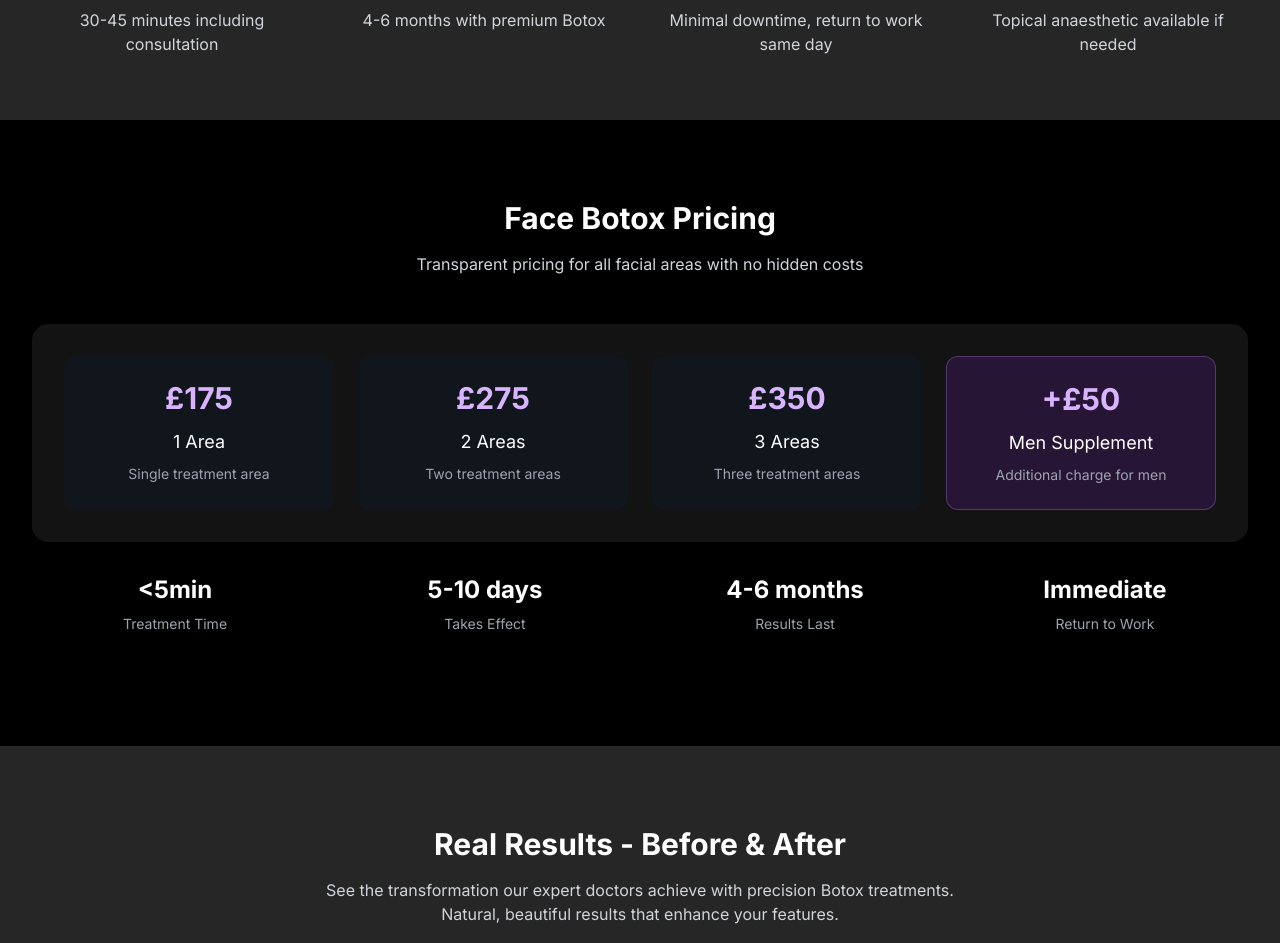
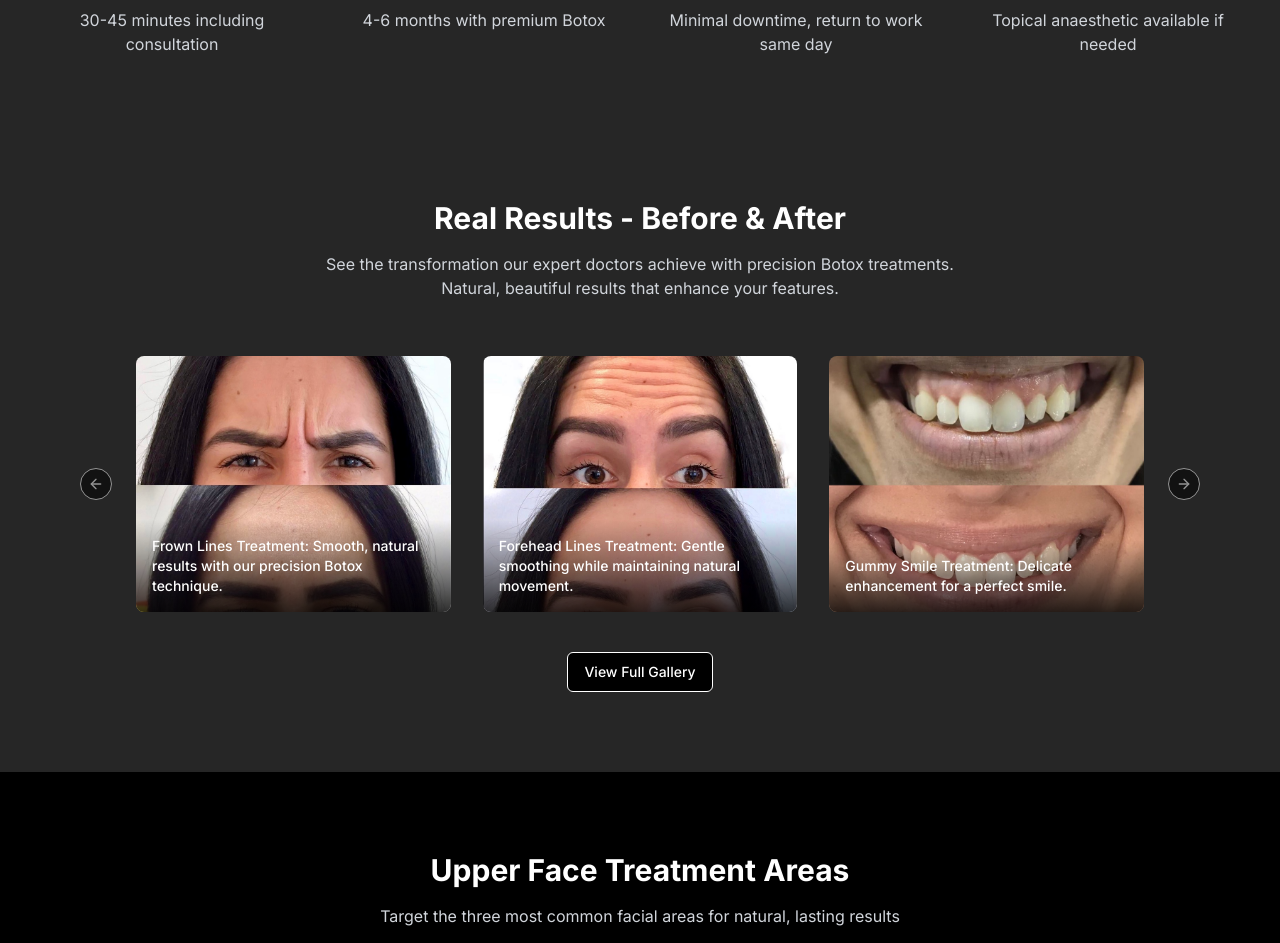
Before and after one commit to alaadin007/cosmedocs-mobile-refined-art, a React (Vite) app: page /face-botox in a window 1280 px wide. Shown: the part 1120-2063 px from the top of the page. Built offline with nearby package versions, Linux system fonts and the light colour scheme.

Commit message:
Add pricing section to Face Botox

```diff
--- a/src/pages/FaceBotox.tsx
+++ b/src/pages/FaceBotox.tsx
@@ -372,88 +372,6 @@ export default function FaceBotox() {
         </section>
 
         {/* Enhanced Pricing Section */}
-        <section id="pricing-section" className="py-20 bg-black">
-          <div className="page-container">
-            <motion.div
-              initial={{ opacity: 0, y: 30 }}
-              whileInView={{ opacity: 1, y: 0 }}
-              transition={{ duration: 0.6 }}
-              viewport={{ once: true }}
-              className="text-center mb-12"
-            >
-              <h2 className="text-3xl font-bold mb-4 text-white">Face Botox Pricing</h2>
-              <p className="text-gray-300 max-w-2xl mx-auto">Transparent pricing for all facial areas with no hidden costs</p>
-            </motion.div>
-
-            <div className="bg-accent/50 backdrop-blur-sm rounded-2xl p-8 mb-8">
-              <div className="grid grid-cols-1 md:grid-cols-2 lg:grid-cols-4 gap-6">
-                <motion.div
-                  initial={{ opacity: 0, y: 20 }}
-                  whileInView={{ opacity: 1, y: 0 }}
-                  transition={{ duration: 0.6, delay: 0.1 }}
-                  className="text-center bg-gray-900/50 rounded-xl p-6 hover:bg-gray-900/70 transition-all duration-300"
-                >
-                  <div className="text-3xl font-bold mb-3 text-purple-300">£175</div>
-                  <div className="text-lg text-white mb-2">1 Area</div>
-                  <div className="text-sm text-gray-400">Single treatment area</div>
-                </motion.div>
-
-                <motion.div
-                  initial={{ opacity: 0, y: 20 }}
-                  whileInView={{ opacity: 1, y: 0 }}
-                  transition={{ duration: 0.6, delay: 0.2 }}
-                  className="text-center bg-gray-900/50 rounded-xl p-6 hover:bg-gray-900/70 transition-all duration-300"
-                >
-                  <div className="text-3xl font-bold mb-3 text-purple-300">£275</div>
-                  <div className="text-lg text-white mb-2">2 Areas</div>
-                  <div className="text-sm text-gray-400">Two treatment areas</div>
-                </motion.div>
-
-                <motion.div
-                  initial={{ opacity: 0, y: 20 }}
-                  whileInView={{ opacity: 1, y: 0 }}
-                  transition={{ duration: 0.6, delay: 0.3 }}
-                  className="text-center bg-gray-900/50 rounded-xl p-6 hover:bg-gray-900/70 transition-all duration-300"
-                >
-                  <div className="text-3xl font-bold mb-3 text-purple-300">£350</div>
-                  <div className="text-lg text-white mb-2">3 Areas</div>
-                  <div className="text-sm text-gray-400">Three treatment areas</div>
-                </motion.div>
-
-                <motion.div
-                  initial={{ opacity: 0, y: 20 }}
-                  whileInView={{ opacity: 1, y: 0 }}
-                  transition={{ duration: 0.6, delay: 0.4 }}
-                  className="text-center bg-purple-900/30 border border-purple-400/30 rounded-xl p-6 hover:bg-purple-900/50 transition-all duration-300"
-                >
-                  <div className="text-3xl font-bold mb-3 text-purple-300">+£50</div>
-                  <div className="text-lg text-white mb-2">Men Supplement</div>
-                  <div className="text-sm text-gray-400">Additional charge for men</div>
-                </motion.div>
-              </div>
-            </div>
-
-            {/* Quick Info */}
-            <div className="grid grid-cols-2 md:grid-cols-4 gap-6 mb-8">
-              <div className="text-center">
-                <div className="text-2xl font-bold mb-2 text-white">&lt;5min</div>
-                <div className="text-sm text-gray-400">Treatment Time</div>
-              </div>
-              <div className="text-center">
-                <div className="text-2xl font-bold mb-2 text-white">5-10 days</div>
-                <div className="text-sm text-gray-400">Takes Effect</div>
-              </div>
-              <div className="text-center">
-                <div className="text-2xl font-bold mb-2 text-white">4-6 months</div>
-                <div className="text-sm text-gray-400">Results Last</div>
-              </div>
-              <div className="text-center">
-                <div className="text-2xl font-bold mb-2 text-white">Immediate</div>
-                <div className="text-sm text-gray-400">Return to Work</div>
-              </div>
-            </div>
-          </div>
-        </section>
 
         {/* Before & After Gallery */}
         <section className="py-20 bg-accent">
```
